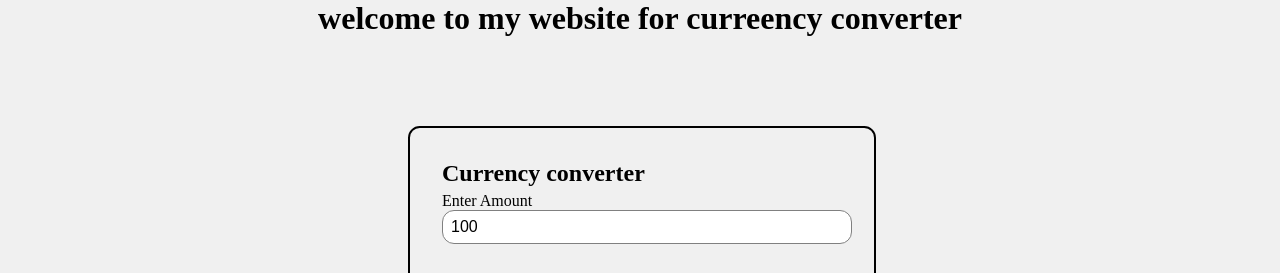
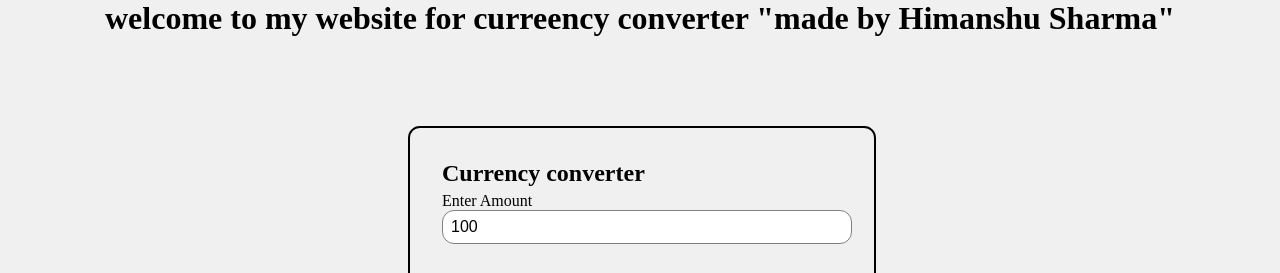
Before and after one commit to Himanshu01-sharma/money, a plain HTML site: page index.html in a window 1280 px wide. Shown: the top 273 px of the page. Drawn offline with Linux system fonts and the light colour scheme.

Commit message:
some little changes

```diff
--- a/index.html
+++ b/index.html
@@ -12,7 +12,10 @@
 
 
     <div class="website">
-         <h1> welcome to my website for curreency converter</h1>
+         <h1> welcome to my website for curreency converter
+
+            "made by Himanshu Sharma"
+         </h1>
     </div>
 
     <div class="container">
```
